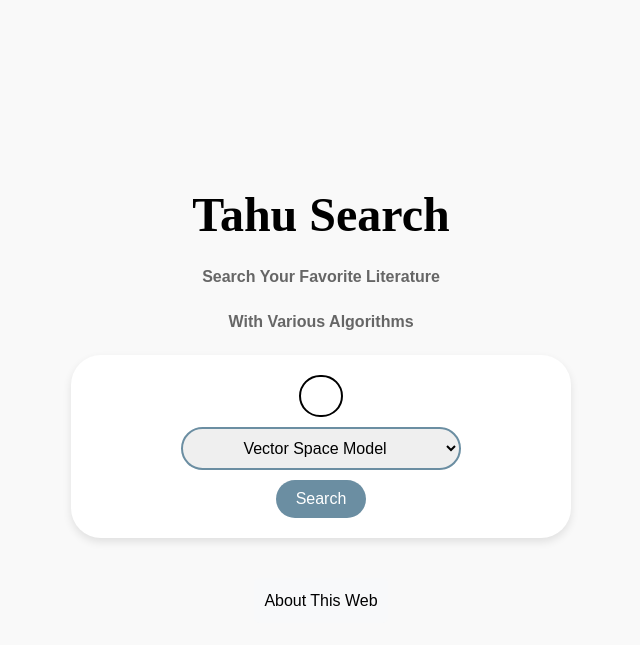
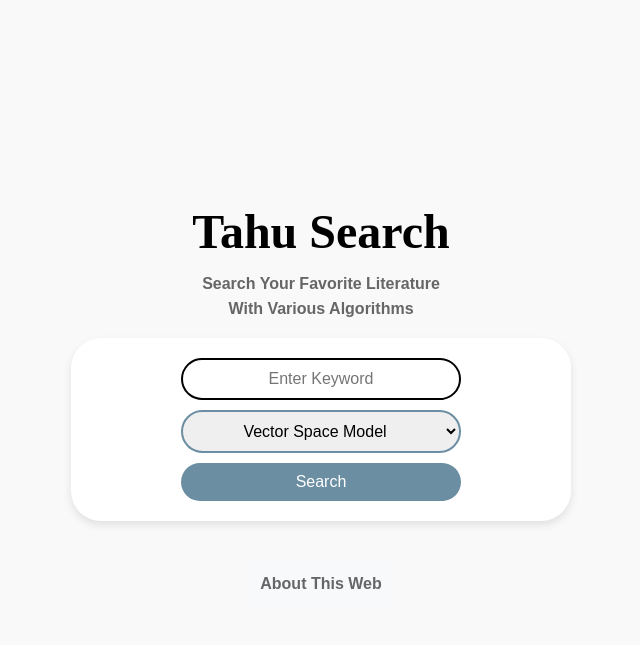
Before and after one commit to nandaarya/search-engine-backend, a Flask app: page / in a window 1280 px wide. Shown: the top 645 px of the page, without its empty margins (319-959 px from the left). Run offline with Flask 3, Linux system fonts and the light colour scheme.

Commit message:
fix style, bismillah final

```diff
--- a/static/styles.css
+++ b/static/styles.css
@@ -22,14 +22,12 @@ body {
 h1 {
   font-family: 'Times New Roman', serif;
   font-size: 3rem;
-  margin-bottom: 10px;
   color: #000;
 }
 
 h2 {
   font-family: 'Arial', sans-serif;
   font-size: 1rem;
-  margin-bottom: 20px;
   color: #666;
 }
 
@@ -119,7 +117,7 @@ button:active {
 }
 
 .about-link:hover {
-  color: #0056b3;
+  color: #0063cc;
 }
 
 /* About content styles */
--- a/templates/about.html
+++ b/templates/about.html
@@ -11,7 +11,7 @@
   <body class="centered">
     <h1>Tentang</h1>
     <h1>Tahu Search</h1>
-    <h4>Tahu Search adalah website search engine sederhana yang dibuat untuk menyelesaikan tugas akhir mata kuliah Temu Kembali Informasi</h4>
+    <h4 style="text-align: center; margin: 16px;">Tahu Search adalah website search engine sederhana yang dibuat untuk menyelesaikan tugas akhir mata kuliah Temu Kembali Informasi</h4>
     <h3>Tim Kami</h3>
     <h4>Ahmad Ghozali (20106050036)</h4>
     <h4>M. Avat Riahul Atsar (21106050016)</h4>
--- a/templates/index.html
+++ b/templates/index.html
@@ -10,8 +10,8 @@
     <h1>Tahu Search</h1>
     <h2>Search Your Favorite Literature</h2>
     <h2>With Various Algorithms</h2>
-    <form id="searchForm">
-      <input type="text" id="keyword" name="keyword" placeholder="Enter Keyword" style="width: 28px">
+    <form id="searchForm" style="margin-top: 16px;">
+      <input type="text" id="keyword" name="keyword" placeholder="Enter Keyword" style="width: 280px">
       <select id="algorithm" style="width: 280px">
         <option value="vector-space">Vector Space Model</option>
         <option value="cosine-similarity">Cosine Similarity</option>
@@ -19,11 +19,13 @@
         <option value="extended-boolean">Extended Boolean</option>
         <option value="knn">K-Nearest Neighbors (KNN)</option>
       </select>
-      <button type="submit">Search</button>
+      <button type="submit" style="width: 280px">Search</button>
     </form>
     <div id="results"></div>
 
-    <a href="/about" class="about-link" target="_blank">About This Web</a>
+    <a href="/about" class="about-link" target="_blank">
+      <h2>About This Web</h2>
+    </a>
 
     <script>
       document.getElementById('searchForm').addEventListener('submit', function(event) {
```
